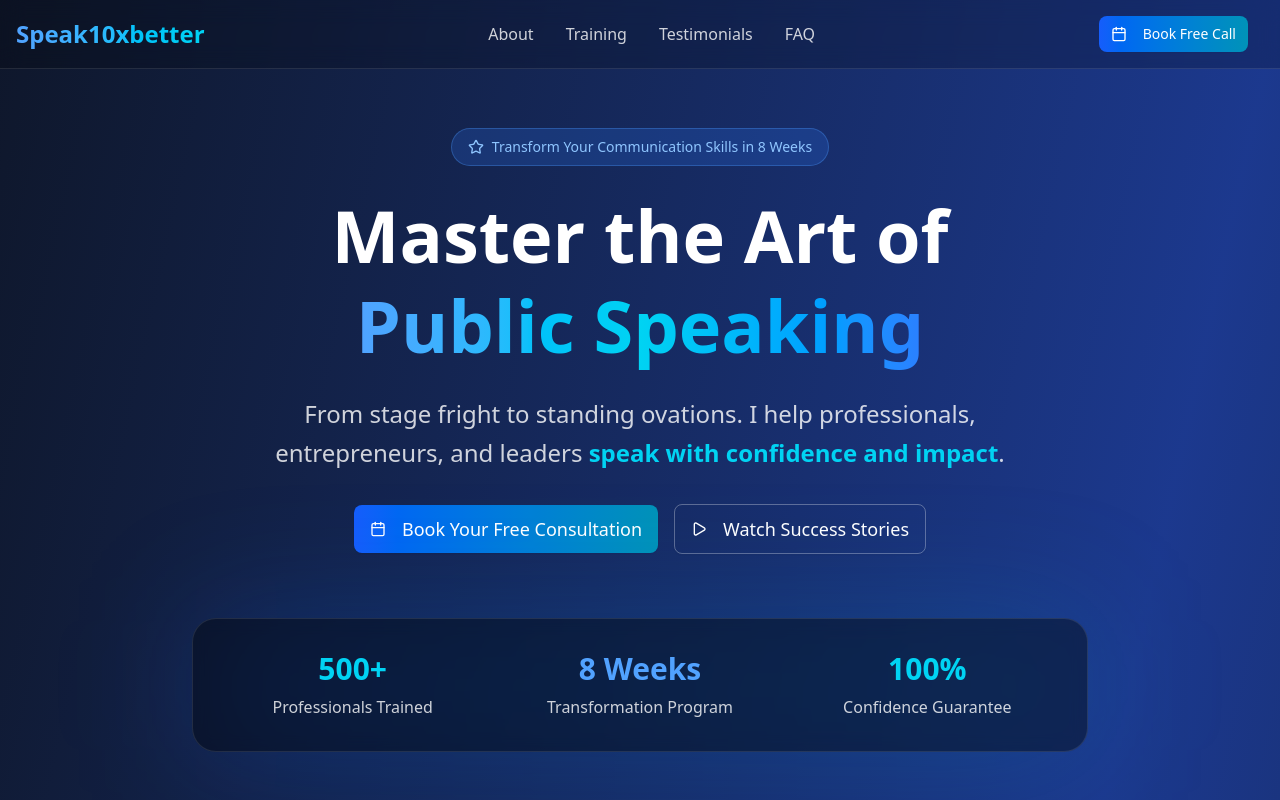
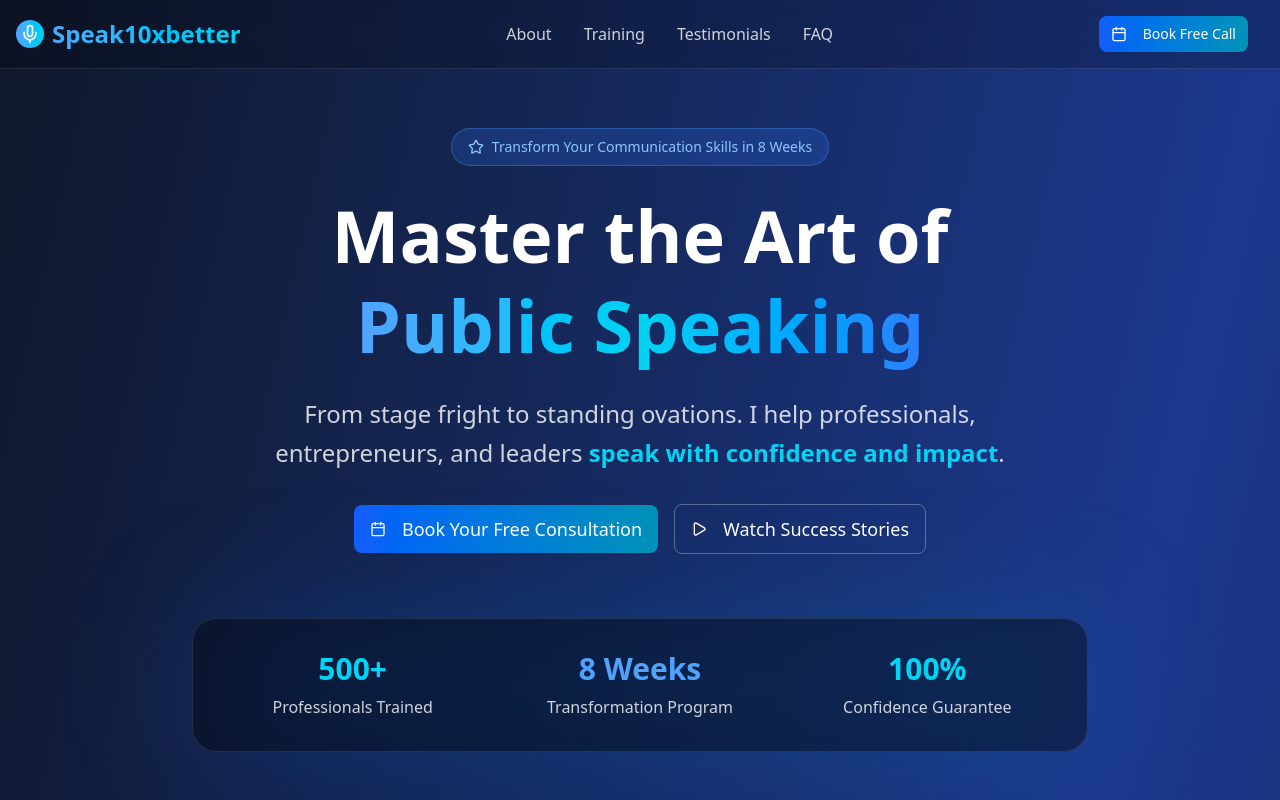
Before and after one commit to rdghostmann/Speak10xbetter, a Next.js app: page / in a window 1280 px wide. Shown: the top 800 px of the page. Built offline with nearby package versions, Linux system fonts and the light colour scheme.

Commit message:
added favicon

```diff
--- a/components/Header/Header.jsx
+++ b/components/Header/Header.jsx
@@ -4,6 +4,8 @@ import { motion } from "framer-motion"
 import { Button } from "@/components/ui/button"
 import { Calendar, Menu, X } from "lucide-react"
 import { useState } from "react"
+import { Mic } from 'lucide-react';
+
 
 export default function Header() {
   const [isMenuOpen, setIsMenuOpen] = useState(false)
@@ -17,12 +19,15 @@ export default function Header() {
     >
       <div className="container mx-auto px-4 py-4">
         <div className="flex items-center justify-between">
-          <motion.div
-            whileHover={{ scale: 1.05 }}
-            className="text-2xl font-bold bg-gradient-to-r from-blue-400 to-cyan-400 bg-clip-text text-transparent"
-          >
-            Speak10xbetter
-          </motion.div>
+           <motion.div
+      whileHover={{ scale: 1.05 }}
+      className="flex items-center gap-2 text-2xl font-bold bg-gradient-to-r from-blue-400 to-cyan-400 bg-clip-text text-transparent"
+    >
+      <span className="p-1 rounded-full bg-gradient-to-r from-blue-400 to-cyan-400 text-white">
+        <Mic className="w-5 h-5" />
+      </span>
+      Speak10xbetter
+    </motion.div>
 
           <nav className="hidden md:flex items-center space-x-8">
             {["About", "Training", "Testimonials", "FAQ"].map((item) => (
```
